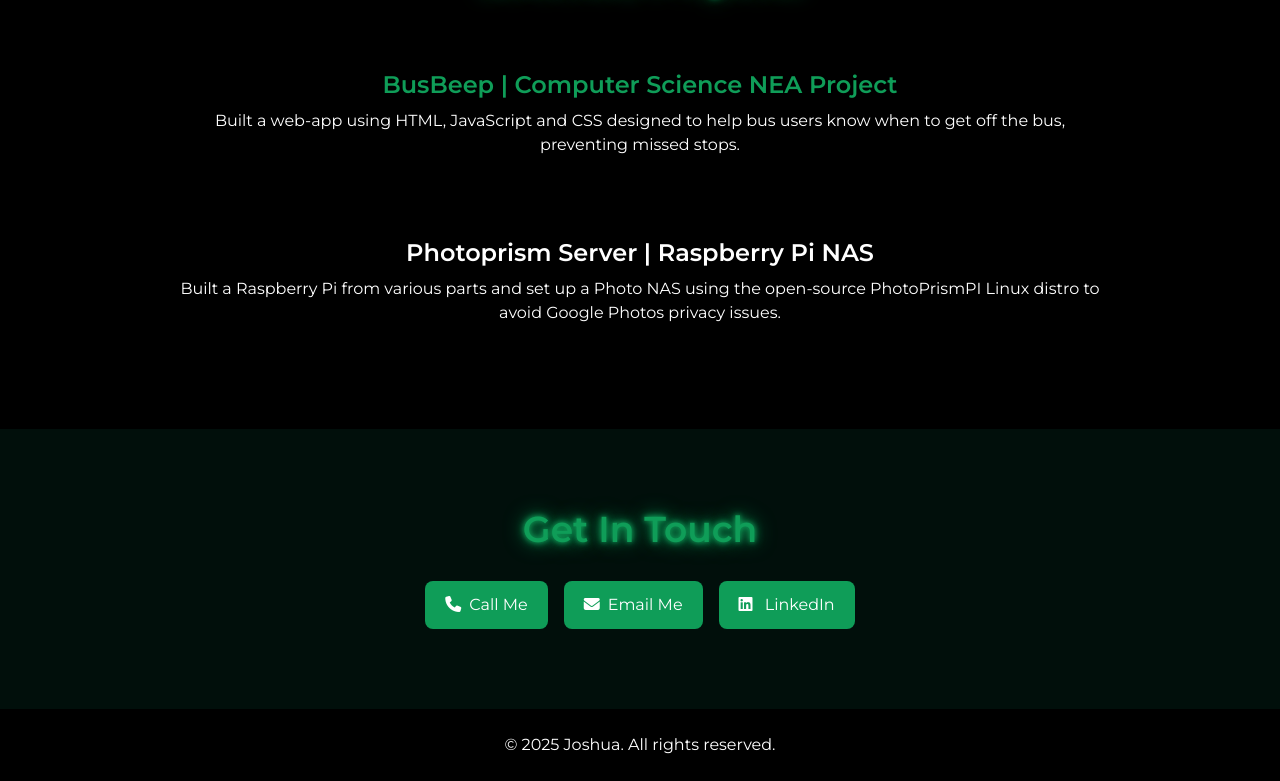
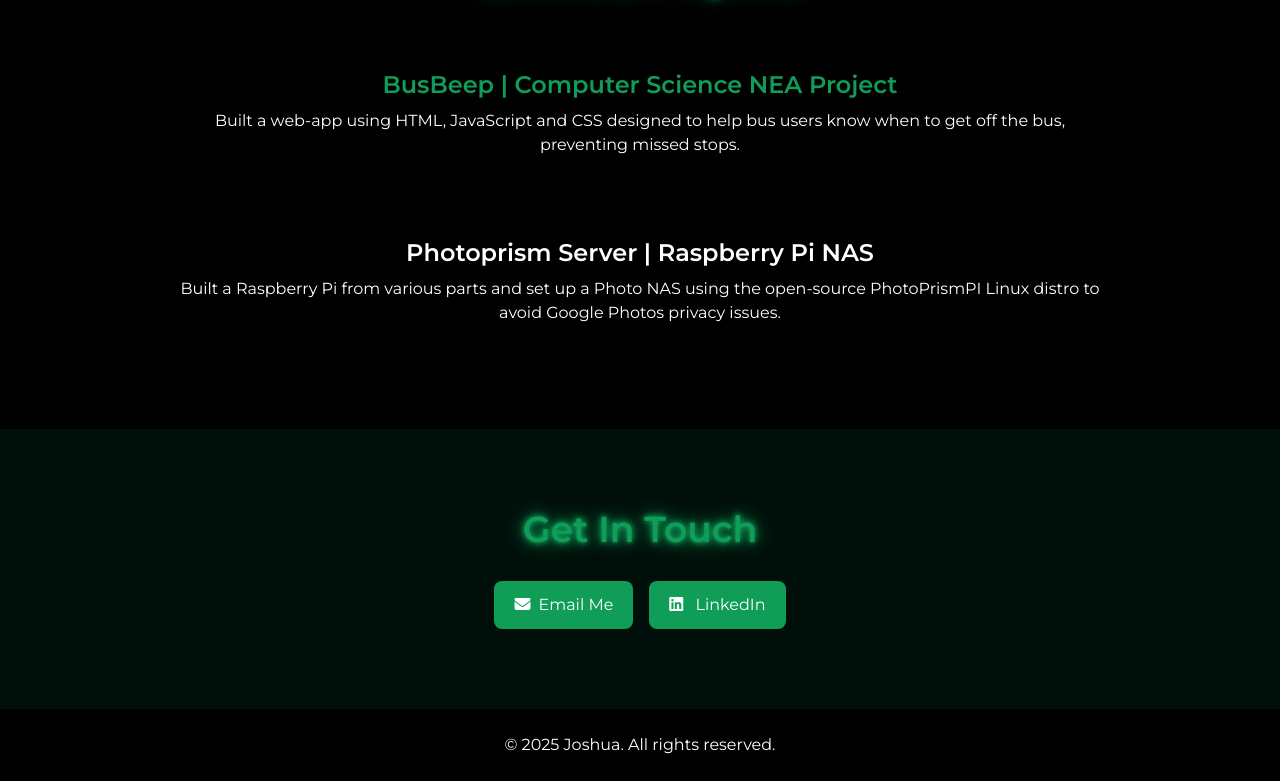
Before and after one commit to JoshuaFramptonUnofficial/AboutMe, a plain HTML site: page index.html in a window 1280 px wide. Shown: the part 1729-2510 px from the top of the page. Drawn offline with nearby package versions, Linux system fonts and the light colour scheme; animation ran at ten frames a second.

Commit message:
Update index.html

```diff
--- a/index.html
+++ b/index.html
@@ -97,9 +97,6 @@
   <section id="contact" class="py-20 bg-green-900 bg-opacity-20 px-6" data-aos="fade-right">
     <h2 class="text-4xl font-semibold text-center mb-8 glow section-title">Get In Touch</h2>
     <div class="flex flex-col sm:flex-row justify-center space-y-4 sm:space-y-0 sm:space-x-4">
-      <a href="tel:+447305727925" class="btn-custom w-full sm:w-auto text-center">
-        <i class="fas fa-phone mr-2"></i>Call Me
-      </a>
       <a href="mailto:framptontrippjoshua@gmail.com" class="btn-custom w-full sm:w-auto text-center">
         <i class="fas fa-envelope mr-2"></i>Email Me
       </a>
```
